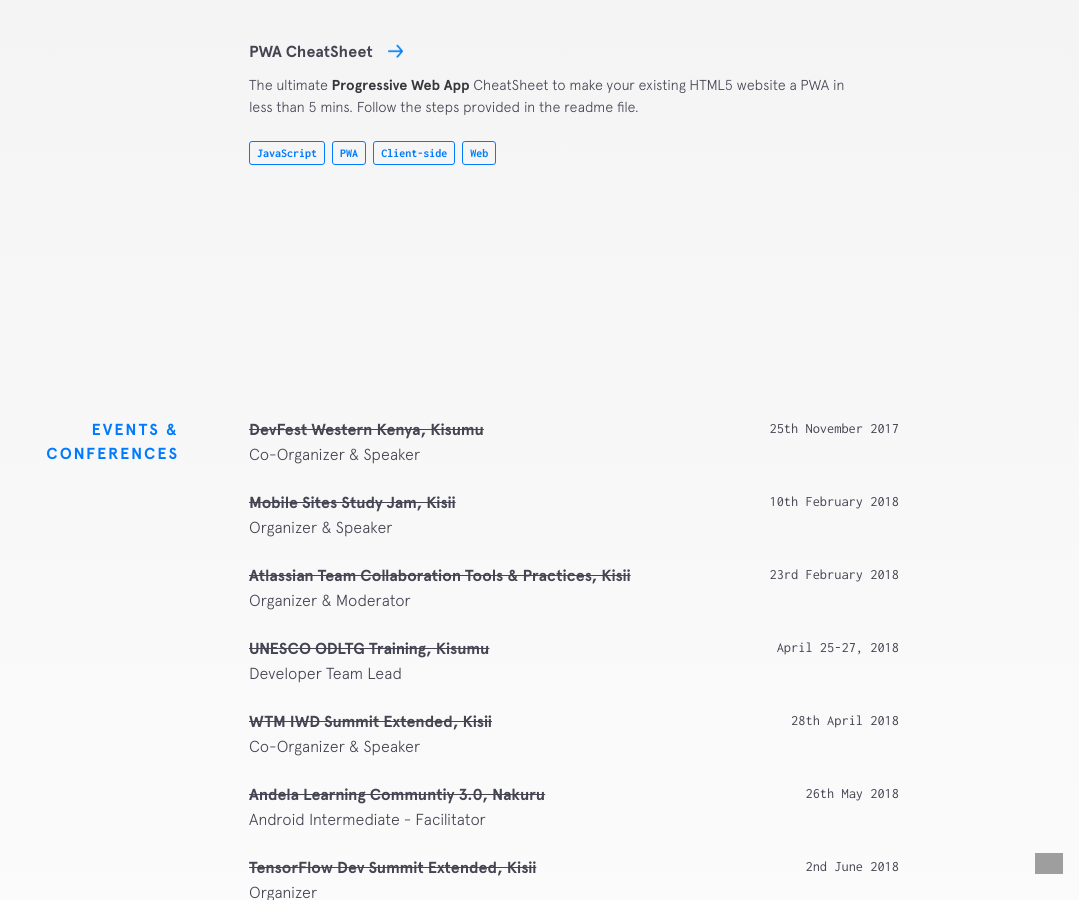
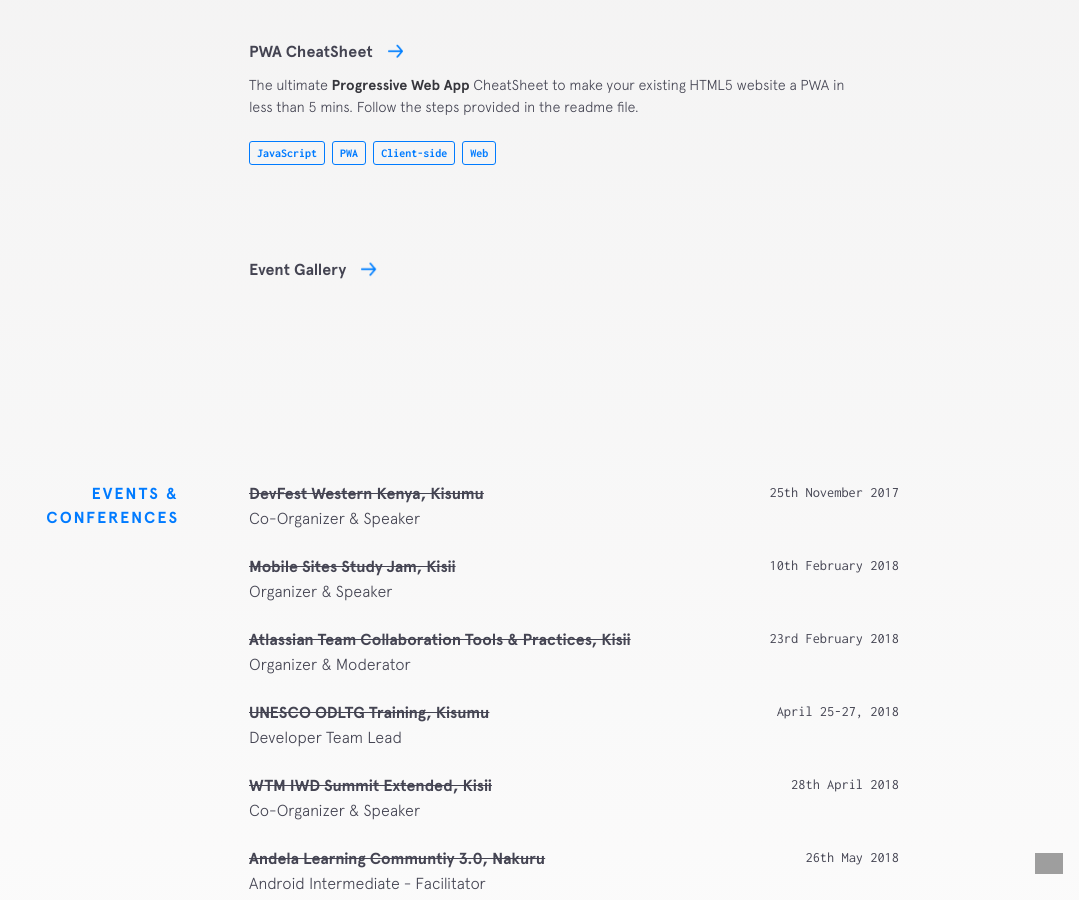
Before and after one commit to Timtech4u/timtech4u.github.io, a Jekyll site: the page built from index.html, in a window 1280 px wide and 900 px high, scrolled down 5205 px. Shown: the whole window, without its empty margins (201-1280 px from the left). Built offline with Jekyll 4.4.1, drawn with Linux system fonts in a browser that asks for light colours; nearby versions of some CDN libraries; grey boxes are pictures that could not be loaded.

Commit message:
added gallery link

```diff
--- a/_includes/other-projects.html
+++ b/_includes/other-projects.html
@@ -14,5 +14,6 @@
       </div>
     </div>
     {% endfor %}
+    <a href="https://www.kelvinkamau/gallery" target="_blank" class="arrow-link" style="padding-top: 40px">Event Gallery</a>
   </div>
 </section>
```
